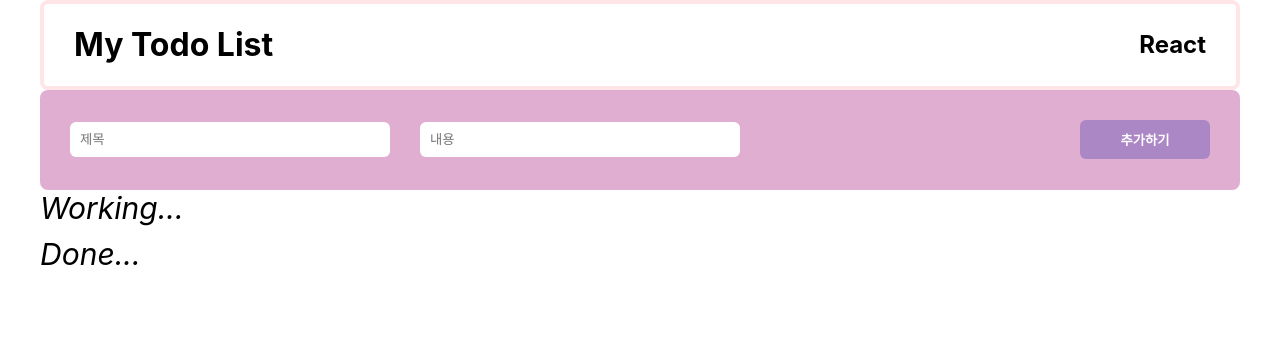
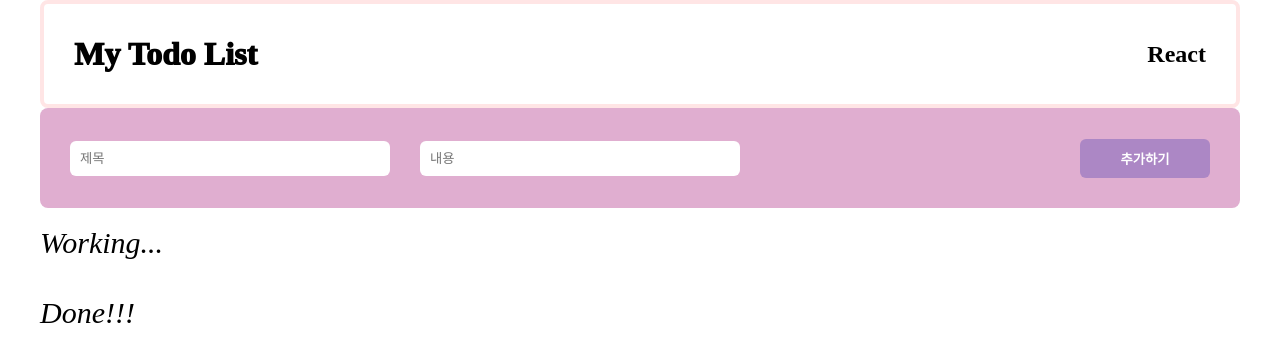
Before and after one commit to eonhyo/todoList, a React (Create React App) app: page / in a window 1280 px wide. Shown: the top 362 px of the page. Built offline with nearby package versions, Linux system fonts and the light colour scheme.

Commit message:
reset.css추가, css일부 조정

```diff
--- a/src/App.css
+++ b/src/App.css
@@ -1,3 +1,4 @@
+/* 전체 페이지 */
 .page {
   display: flex;
   justify-content: center;
@@ -7,20 +8,28 @@
   width: 1200px;
   height: 800px;
 }
+
+/* 상단 머리부분 */
 .header {
   border: 4px solid #ffe5e5;
   border-radius: 8px;
   display: flex;
   justify-content: space-between;
   align-items: center;
+  height: 100px;
 }
 .header > h1 {
+  font-size: 32px;
   margin-left: 30px;
+  font-weight: 1000;
 }
 .header > h2 {
+  font-size: 24px;
   margin-right: 30px;
+  font-weight: 700;
 }
 
+/* 제목, 내용, 추가하기 부분  */
 .navBar {
   display: flex;
   justify-content: space-between;
@@ -50,7 +59,9 @@
   font-weight: 700;
 }
 
+/* Working 부분 */
 .working {
+  margin: 20px auto 20px auto;
   font-size: 30px;
   font-style: italic;
 }
@@ -58,6 +69,7 @@
   display: flex;
   margin-top: 10px;
 }
+/* 생성되는 todoList */
 .todoList {
   width: 300px;
   height: 200px;
@@ -109,7 +121,9 @@
   height: 30px;
   cursor: pointer;
 }
+/* Done 부분 */
 .done {
+  margin: 20px auto 20px auto;
   font-size: 30px;
   font-style: italic;
 }
--- a/src/App.jsx
+++ b/src/App.jsx
@@ -2,6 +2,7 @@ import React, { useState } from "react";
 import "./App.css"
 import BoxContents from "./component/BoxContents"
 import AddButton from "./component/AddButton";
+import "./reset.css"
 function App() {
   const [header, setHeader] = useState("");
   const [contents, setContents] = useState("");
@@ -96,7 +97,7 @@ const clickSetButtonHandler = (id) => {
       })}
       </div>
       </div>
-      <div className="done">Done...</div>
+      <div className="done">Done!!!</div>
       <div className="doneBox">
        {todoList.map((item)=>{
         return item.isDone ?(
--- a/src/component/BoxContents.jsx
+++ b/src/component/BoxContents.jsx
@@ -16,4 +16,5 @@ const BoxContents = ({item, clickRemoveButtonHandler, clickSetButtonHandler}) =>
     )
   }
 
+
   export default BoxContents
```
